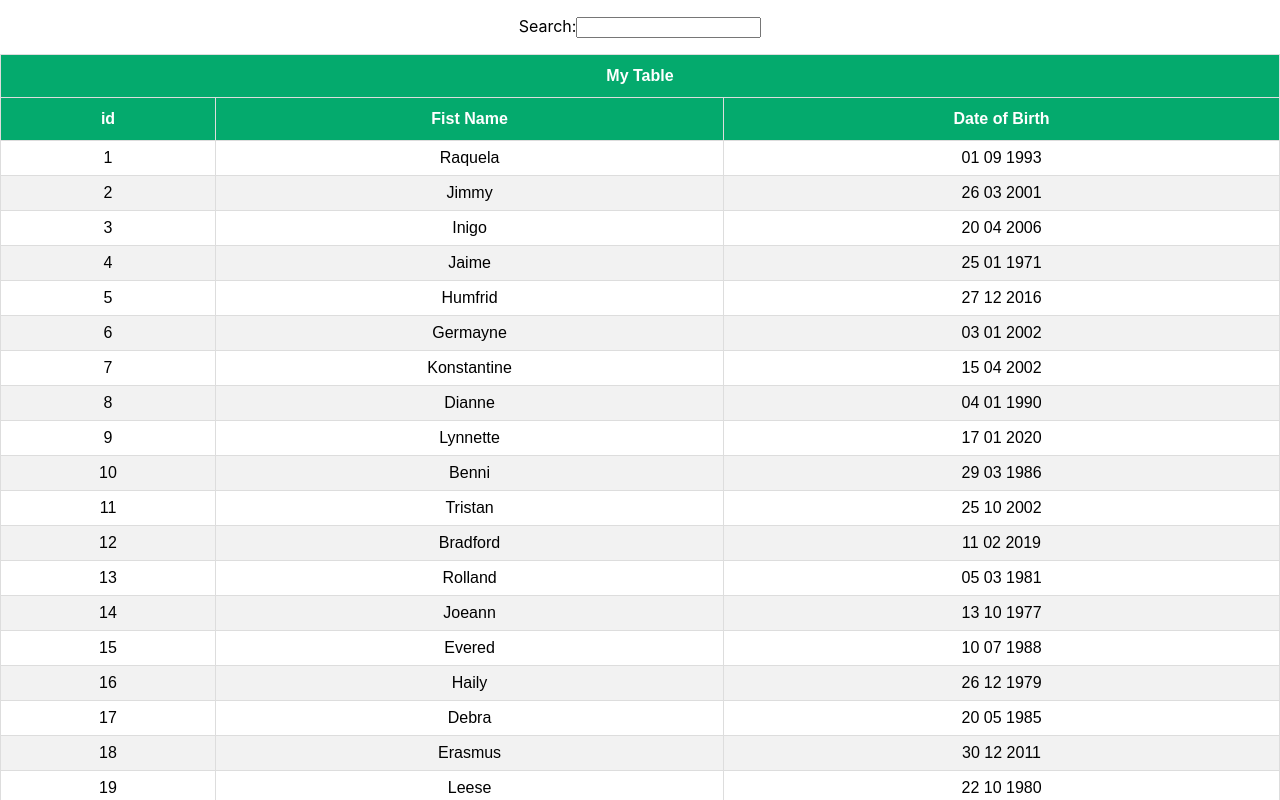
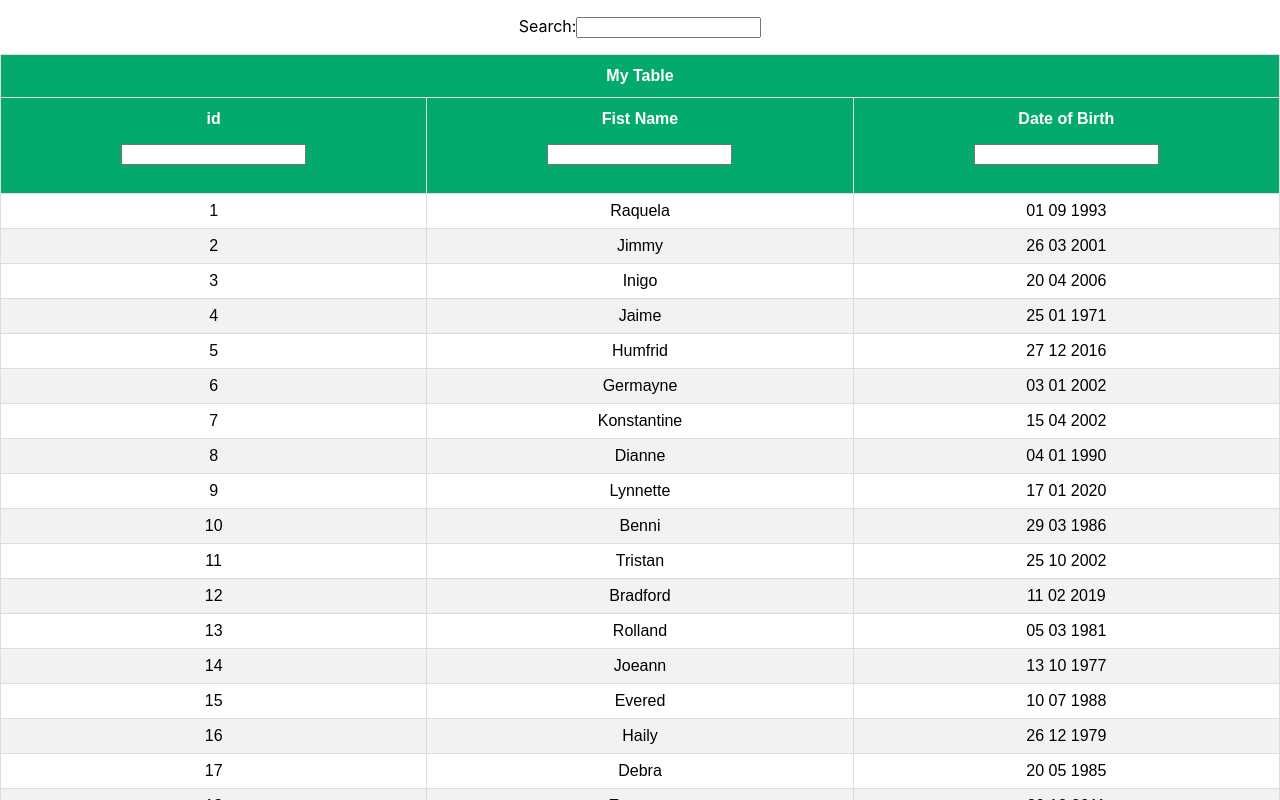
Before and after one commit to Balzak1976/react-table-demo, a React (Create React App) app: page / in a window 1280 px wide. Shown: the top 800 px of the page. Built offline with nearby package versions, Linux system fonts and the light colour scheme.

Commit message:
feat: add column filter to my table

```diff
--- /dev/null
+++ b/src/components/MyColumnFilter.js
@@ -0,0 +1,15 @@
+import React from 'react'
+
+function MyColumnFilter({ column }) {
+  const { filterValue, setFilter } = column
+  return (
+    <p>
+      <input
+        value={filterValue || ''}
+        onChange = {(e) => (setFilter(e.target.value))}
+      />
+    </p>
+  )
+}
+
+export default MyColumnFilter
--- a/src/components/MyFilteringTableWithSorting.js
+++ b/src/components/MyFilteringTableWithSorting.js
@@ -1,5 +1,5 @@
 import React, { useMemo } from 'react';
-import { useGlobalFilter, useSortBy, useTable } from 'react-table';
+import { useFilters, useGlobalFilter, useSortBy, useTable } from 'react-table';
 import MOCK_DATA from './MOCK_DATA.json';
 import MyGlobalFilter from './MyGlobalFilter';
 import { MY_COLUMNS } from './myGroupColumns';
@@ -15,6 +15,7 @@ function MyFilteringTable() {
 				columns,
 				data,
 			},
+			useFilters,
 			useGlobalFilter,
 			useSortBy,
 		);
@@ -30,6 +31,7 @@ function MyFilteringTable() {
 								<th {...header.getHeaderProps(header.getSortByToggleProps())}>
 									{header.render('Header')}
 									<span>{header.isSorted ? (header.isSortedDesc ? ' 🔽' : ' 🔼') : ''}</span>
+									<div>{ header.canFilter ? header.render('Filter') : null}</div>
 								</th>
 							))}
 						</tr>
--- a/src/components/myGroupColumns.js
+++ b/src/components/myGroupColumns.js
@@ -1,4 +1,5 @@
 import { format } from 'date-fns';
+import MyColumnFilter from './MyColumnFilter';
 
 export const MY_COLUMNS = [
 	{
@@ -8,16 +9,19 @@ export const MY_COLUMNS = [
 			{
 				Header: 'id',
 				Footer: 'id',
+				Filter: MyColumnFilter,
 				accessor: 'id',
 			},
 			{
 				Header: 'Fist Name',
 				Footer: 'Fist Name',
+				Filter: MyColumnFilter,
 				accessor: 'first_name',
 			},
 			{
 				Header: 'Date of Birth',
 				Footer: 'Date of Birth',
+				Filter: MyColumnFilter,
 				accessor: 'date_of_birth',
 				Cell: ({ value }) => format(new Date(value), 'dd MM yyyy'),
 			},
```
